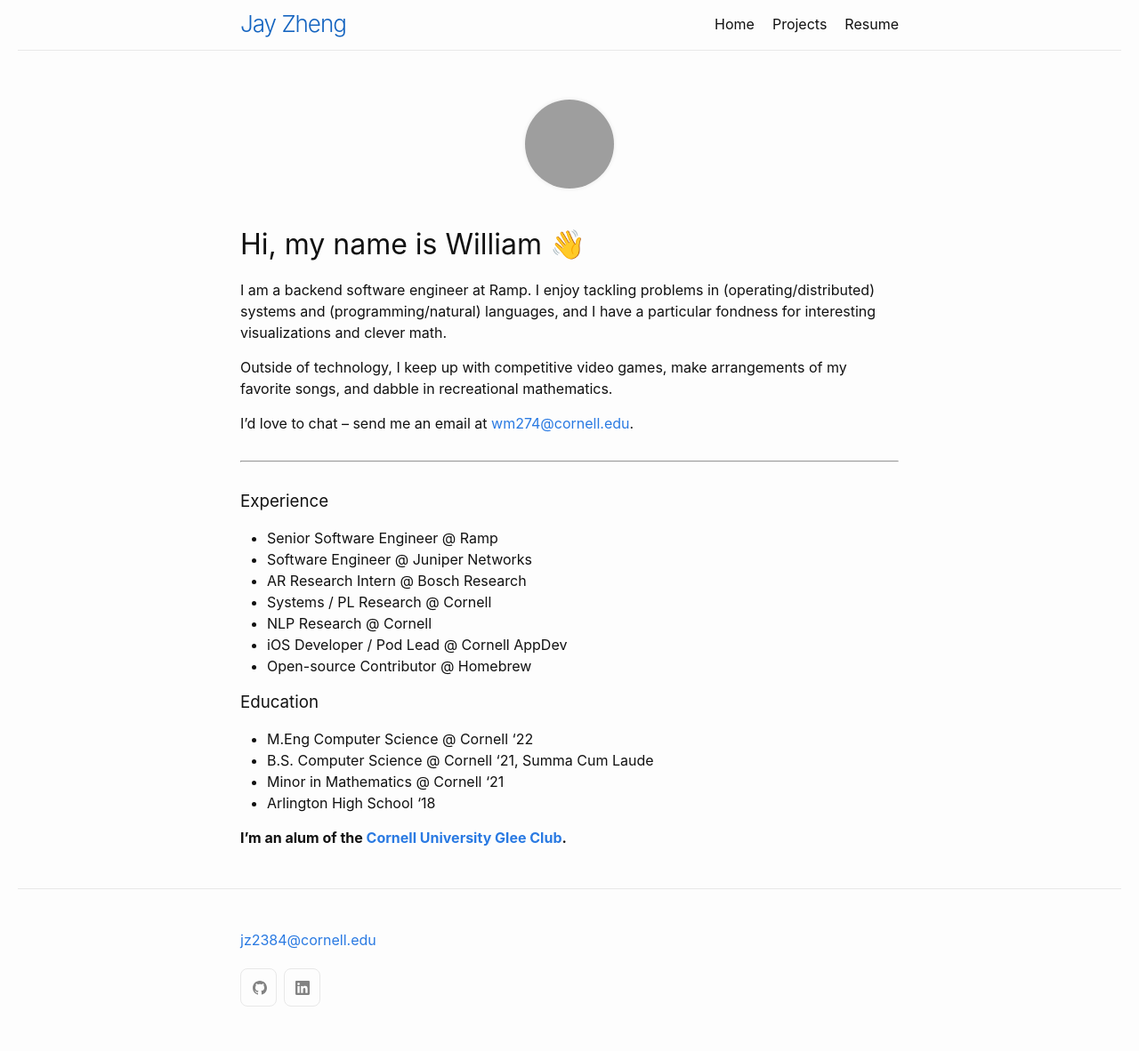
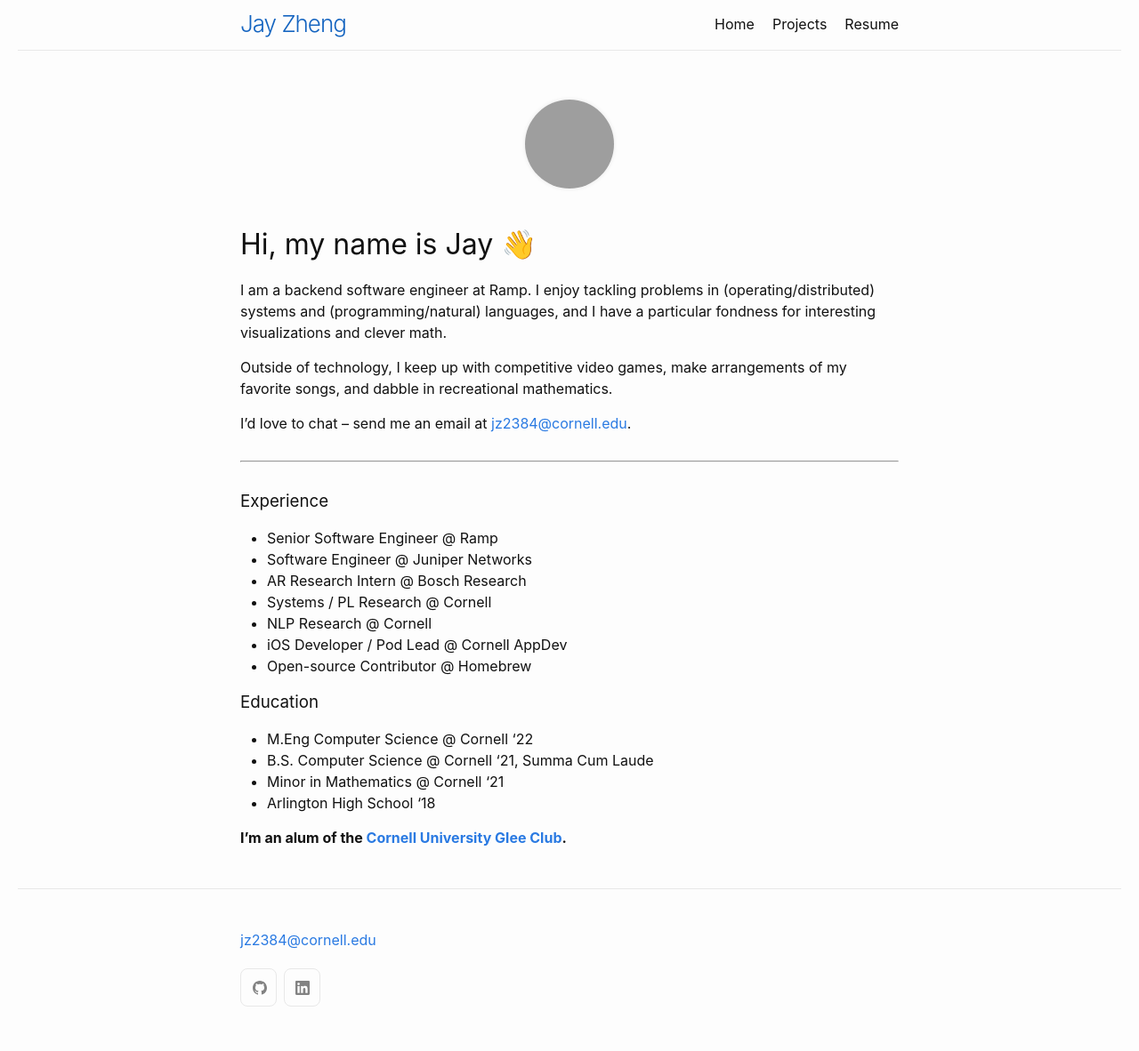
Before and after one commit to Juribu/juribu.github.io, a Jekyll site: the page built from index.md, in a window 1280 px wide. Shown: the whole page at 89% size. Built offline with Jekyll 4.4.1, drawn with Linux system fonts in a browser that asks for light colours; grey boxes are pictures that could not be loaded.

Commit message:
changed names continued

```diff
--- a/index.md
+++ b/index.md
@@ -8,13 +8,13 @@ title: "Home"
 </center>
 <br>
 
-# Hi, my name is William 👋
+# Hi, my name is Jay 👋
 
 I am a backend software engineer at Ramp. I enjoy tackling problems in (operating/distributed) systems and (programming/natural) languages, and I have a particular fondness for interesting visualizations and clever math.
 
 Outside of technology, I keep up with competitive video games, make arrangements of my favorite songs, and dabble in recreational mathematics.
 
-I’d love to chat – send me an email at [wm274@cornell.edu](mailto:wm274@cornell.edu).
+I’d love to chat – send me an email at [jz2384@cornell.edu](mailto:jz2384@cornell.edu).
 
 ---
 
--- a/resume/resume.html
+++ b/resume/resume.html
@@ -2,7 +2,7 @@
 <html lang="en">
 
 <head>
-  <title>William Ma - Resume</title>
+  <title>Jay Zheng - Resume</title>
   <link rel="stylesheet" href="resume.css">
 </head>
 <script src="https://unpkg.com/feather-icons"></script>
@@ -15,14 +15,14 @@
     <div id="content">
       <div id="header">
         <div>
-          <h1>William Ma</h1>
+          <h1>Jay Zheng</h1>
           <h3><i data-feather="map-pin"></i>New York, NY</h3>
           <h3><i data-feather="user"></i>he/him</h3>
         </div>
         <ul id="links">
           <li><a href="https://www.linkedin.com/in/william-ma-156ba4137/">LinkedIn</a></li>
           <li><a href="https://williamma.dev/">williamma.dev</a></li>
-          <li><a href="mailto:wm274@cornell.edu">wm274@cornell.edu</a></li>
+          <li><a href="mailto:jz2384@cornell.edu">jz2384@cornell.edu</a></li>
         </ul>
       </div>
       <!-- TODO: header / summary section? -->
```
